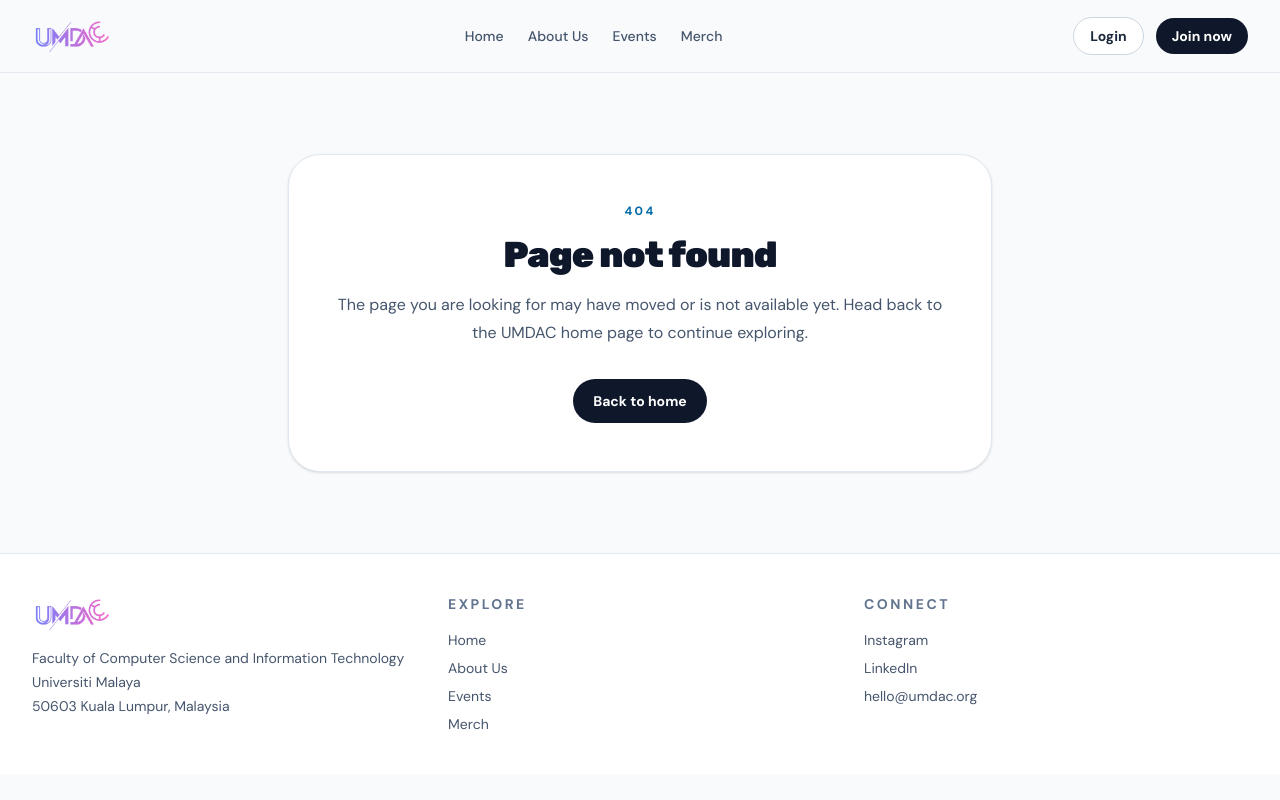
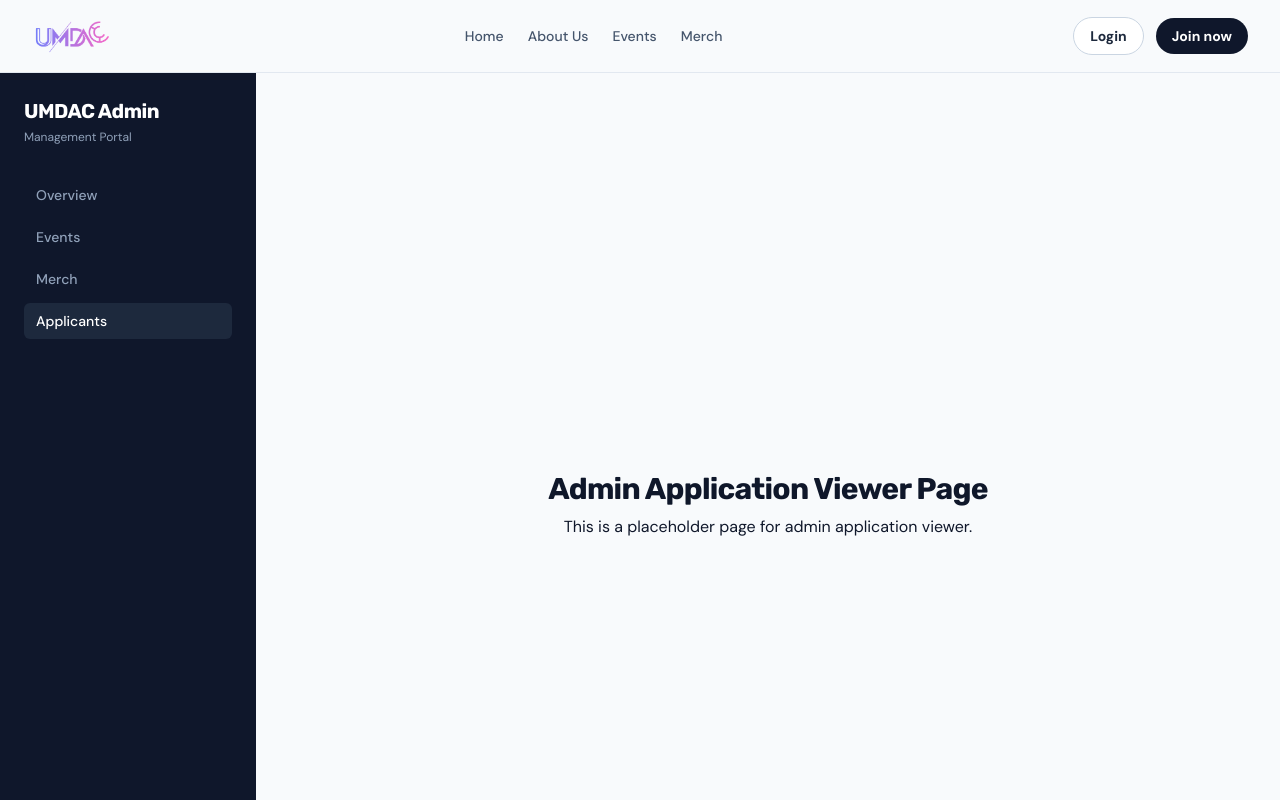
Before and after one commit to kisshore19-programmer/umdac-website, a Next.js app: page /admin/applicants in a window 1280 px wide. Before the commit this address had no page. Shown: the top 800 px of the page. Built offline with nearby package versions, Linux system fonts and the light colour scheme.

Commit message:
feat: Initialized admin dashboard according to the HI-FI design, including applicants, merch, events, and overview page

```diff
--- /dev/null
+++ b/src/app/admin/applicants/page.tsx
@@ -0,0 +1,10 @@
+export default function AdminApplicantPage() {
+  return (
+    <div className="flex min-h-screen flex-col items-center justify-center p-8 text-center">
+      <h1 className="text-3xl font-bold tracking-tight">Admin Application Viewer Page</h1>
+      <p className="mt-2 text-muted-foreground">
+        This is a placeholder page for admin application viewer.
+      </p>
+    </div>
+  )
+}
--- /dev/null
+++ b/src/app/admin/events/page.tsx
@@ -0,0 +1,10 @@
+export default function AdminEventsPage() {
+  return (
+    <div className="flex min-h-screen flex-col items-center justify-center p-8 text-center">
+      <h1 className="text-3xl font-bold tracking-tight">Admin Event Viewer Page</h1>
+      <p className="mt-2 text-muted-foreground">
+        This is a placeholder page for admin Event viewer.
+      </p>
+    </div>
+  )
+}
--- /dev/null
+++ b/src/app/admin/layout.tsx
@@ -0,0 +1,17 @@
+import AdminSidebar from '@/components/admin/AdminSidebar'
+
+export default function AdminLayout({
+  children,
+}: {
+  children: React.ReactNode
+}) {
+  return (
+    <div className="flex min-h-screen bg-slate-50">
+      <AdminSidebar />
+
+      <main className="flex-1 p-8">
+        {children}
+      </main>
+    </div>
+  )
+}
--- /dev/null
+++ b/src/app/admin/merch/page.tsx
@@ -0,0 +1,10 @@
+export default function AdminMerchPage() {
+  return (
+    <div className="flex min-h-screen flex-col items-center justify-center p-8 text-center">
+      <h1 className="text-3xl font-bold tracking-tight">Admin Merch Viewer Page</h1>
+      <p className="mt-2 text-muted-foreground">
+        This is a placeholder page for admin Merch viewer.
+      </p>
+    </div>
+  )
+}
--- /dev/null
+++ b/src/components/admin/AdminSidebar.tsx
@@ -0,0 +1,47 @@
+'use client'
+
+import Link from 'next/link'
+import { usePathname } from 'next/navigation'
+
+const navItems = [
+  { label: 'Overview', href: '/admin' },
+  { label: 'Events', href: '/admin/events' },
+  { label: 'Merch', href: '/admin/merch' },
+  { label: 'Applicants', href: '/admin/applicants' },
+]
+
+export default function AdminSidebar() {
+  const pathname = usePathname()
+
+  return (
+    <aside className="w-64 bg-slate-900 text-white min-h-screen p-6 flex flex-col">
+      <div className="mb-8">
+        <h2 className="text-xl font-bold tracking-tight">UMDAC Admin</h2>
+        <p className="text-xs text-slate-400 mt-1">Management Portal</p>
+      </div>
+
+      <nav className="flex flex-col gap-1.5">
+        {navItems.map((item) => {
+          const isActive =
+            item.href === '/admin'
+              ? pathname === '/admin'
+              : pathname.startsWith(item.href)
+
+          return (
+            <Link
+              key={item.href}
+              href={item.href}
+              className={`px-3 py-2 rounded-md text-sm font-medium transition-colors ${
+                isActive
+                  ? 'bg-slate-800 text-white'
+                  : 'text-slate-400 hover:text-white hover:bg-slate-800/50'
+              }`}
+            >
+              {item.label}
+            </Link>
+          )
+        })}
+      </nav>
+    </aside>
+  )
+}
```
Also changed, not shown: src/components/admin/ApplicantTable.tsx (added), src/lib/supabase/queries/applicants.ts (added).
